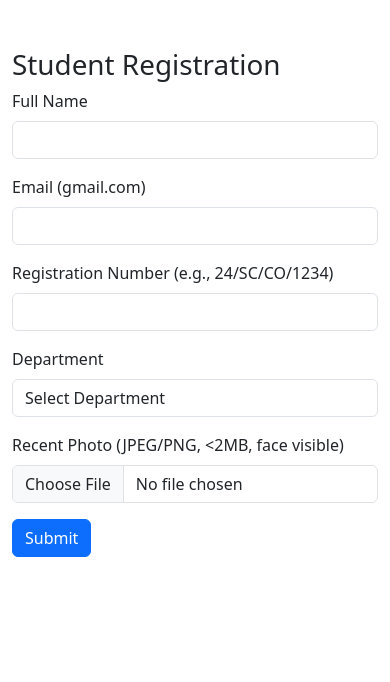
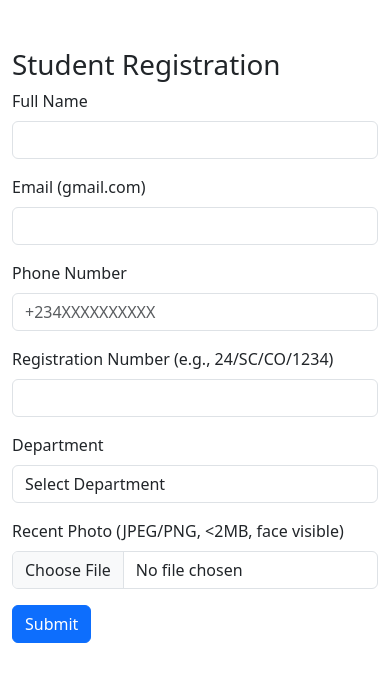
Before and after one commit to icekidtech/UniVerify, a FastAPI app: page /register in a window 390 px wide. Shown: the top 682 px of the page. Run offline with FastAPI, Linux system fonts and the light colour scheme.

Commit message:
Add phone number field to registration form for improved user data collection

```diff
--- a/templates/register.html
+++ b/templates/register.html
@@ -28,6 +28,10 @@
                 <input type="email" class="form-control" id="email" name="email" required>
             </div>
             <div class="mb-3">
+                <label for="phone" class="form-label">Phone Number</label>
+                <input type="tel" class="form-control" id="phone" name="phone" placeholder="+234XXXXXXXXXX" required>
+            </div>
+            <div class="mb-3">
                 <label for="reg_number" class="form-label">Registration Number (e.g., 24/SC/CO/1234)</label>
                 <input type="text" class="form-control" id="reg_number" name="reg_number" required>
             </div>
```
